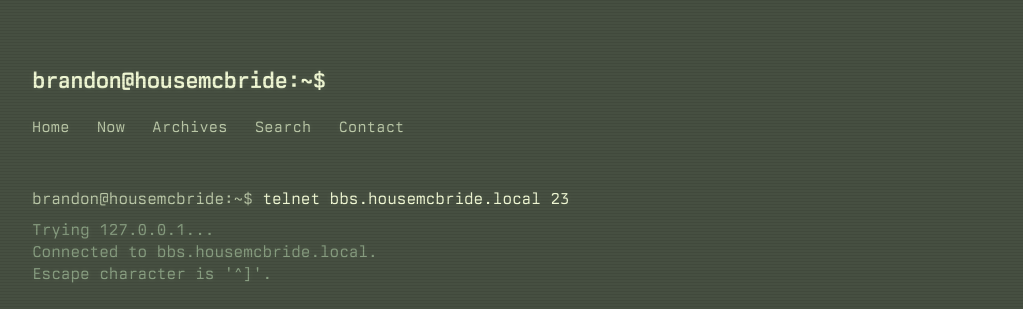
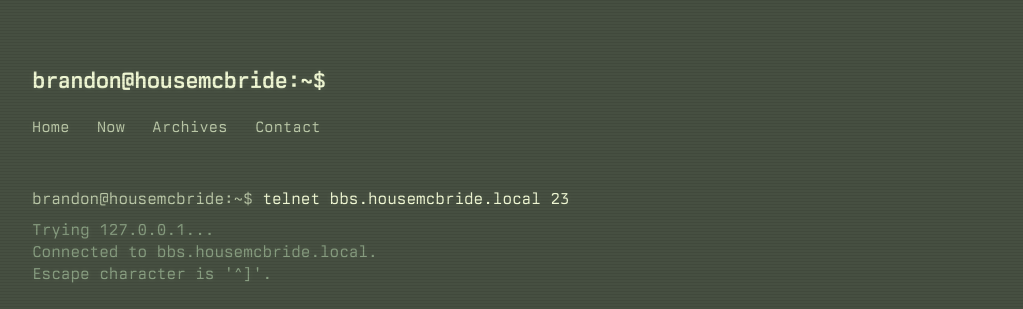
Before and after one commit to bmcbride-op/bmcbride-op.github.io, a Jekyll site: the page built from index.html, in a window 1280 px wide. Shown: the top 309 px of the page, without its empty margins (128-1151 px from the left). Built offline with Jekyll 4.4.1, drawn with Linux system fonts in a browser that asks for light colours; some web fonts are replaced.

Commit message:
Remove search script and link from default layout
Removed the search script and search link from the layout.

```diff
--- a/_layouts/default.html
+++ b/_layouts/default.html
@@ -7,7 +7,6 @@
     <link rel="alternate" type="application/rss+xml" title="RSS Feed for {{ site.title }}" href="/feed.xml">
     <link rel="icon" href="" type="image/x-icon">
     <link rel="stylesheet" href="/style.css">
-    <script src="/search.js" defer></script>
   </head>
   <body>
     <div class="site-wrapper">
@@ -19,7 +18,6 @@
           <a href="/" title="Home">Home</a>
           <a href="/now" title="Now">Now</a>
           <a href="/archives" title="Archives">Archives</a>
-          <a href="/search" title="Search">Search</a>
           <a href="mailto:hello@housemcbride.com" title="Contact">Contact</a>
         </div>
 
```
